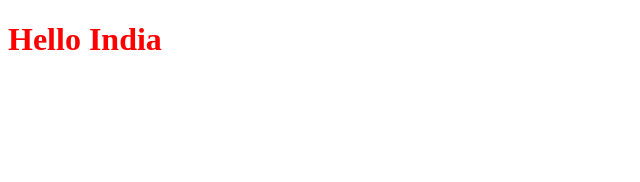
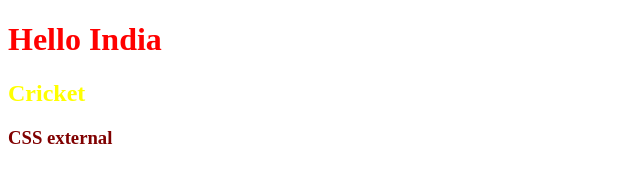
Before and after one commit to RVM427/01-MY-CSS-STUDY, a website: page public_html/index.html in a window 1280 px wide. Shown: the whole page, without its empty margins (0-640 px from the left). Drawn offline with Linux system fonts and the light colour scheme.

Commit message:
04 css header+external

```diff
--- /dev/null
+++ b/public_html/CSS/mystyle.css
@@ -0,0 +1,3 @@
+h3{
+    color:maroon;
+}
--- a/public_html/index.html
+++ b/public_html/index.html
@@ -5,7 +5,12 @@
         <meta charset="UTF-8">
         <meta name="viewport" content="width=device-width, initial-scale=1.0">
         <title>page title</title>
+        <style>h2{
+                color:yellow;
+            }
+        </style>
 
+        <link rel="stylesheet"  href="CSS/mystyle.css">
 
         <link rel="shortcut icon" type=image/png href=IMG/favicon.png>
 
@@ -13,6 +18,8 @@
     <body>
 
         <h1 style="color: red">Hello India</h1>
+        <h2>Cricket</h2>
+        <h3>CSS external</h3>
 
 
     </body>
```
